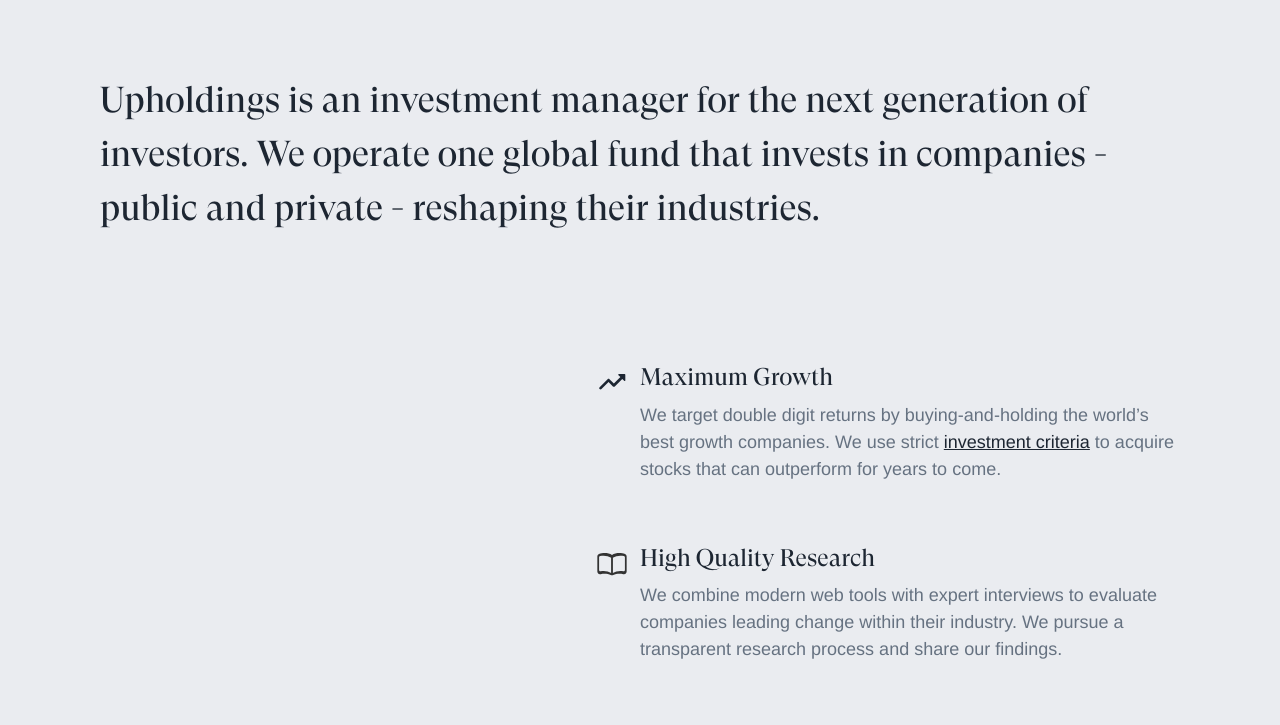
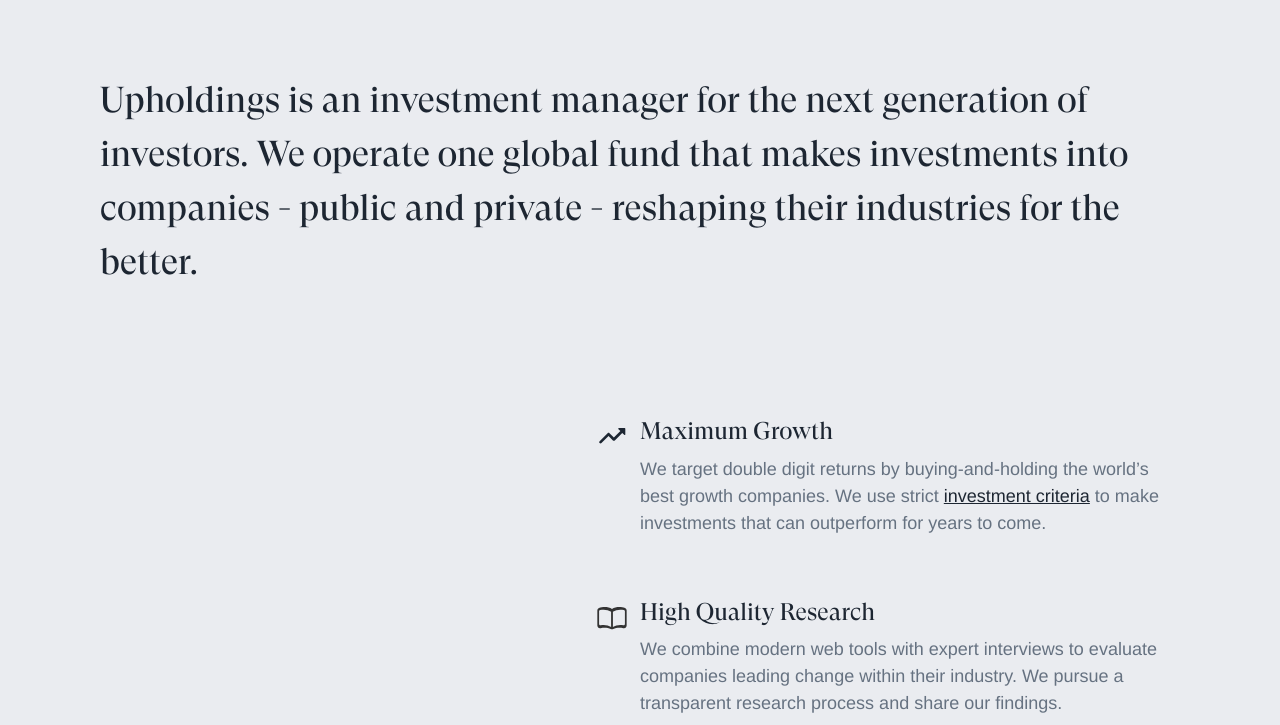
Before and after one commit to willanderson/Upholdings, a Jekyll site: the page built from index.md, in a window 1280 px wide and 900 px high, scrolled down 729 px, cut to the strip 175-900 px from the top of the window. Built offline with Jekyll 4.4.1, drawn with Linux system fonts in a browser that asks for light colours; nearby versions of some CDN libraries; some web fonts are replaced; comment, search, counter and statistics services are not loaded; some of the changed text lies outside the part shown.

Commit message:
Updated Index

```diff
--- a/index.md
+++ b/index.md
@@ -5,19 +5,19 @@
   body: Grow your hard-earned wealth by investing into the best companies building
     our future.
 manifesto: Upholdings is an investment manager for the next generation of investors.
-  We operate one global fund that invests in companies - public and private - reshaping
-  their industries.
+  We operate one global fund that makes investments into companies - public and private
+  - reshaping their industries for the better.
 differenceA_h3: Maximum Growth
 differenceA_p: We target double digit returns by buying-and-holding the world’s best
-  growth companies. We use strict <a href="#criteria">investment criteria</a> to acquire
-  stocks that can outperform for years to come.
+  growth companies. We use strict <a href="#criteria">investment criteria</a> to make
+  investments that can outperform for years to come.
 differenceB_h3: High Quality Research
 differenceB_p: We combine modern web tools with expert interviews to evaluate companies
   leading change within their industry. We pursue a transparent research process and
   share our findings.
 differenceC_h3: Low Cost
 differenceC_p: We charge the lowest fees of any comparable investment manager. And
-  low turnover in our holdings means improved tax efficiency for all of our investors.
+  low turnover in our investments means improved tax efficiency for all of our investors.
 approachA_h3: Globally Sourced
 approachA_p: We scour the world for market leading multi-billion-dollar companies,
   and target those that can sell well beyond their own borders.
@@ -39,9 +39,9 @@
 bio: |-
   Robert founded Upholdings in 2019 to generate benchmark beating returns for the next generation of investors.
 
-  He began his career working with Roger McNamee, helping to scout through new opportunities created by the internet. He then joined Everlane to help grow an online-first retailer into an internationally recognized brand.
+  He began his career working with Roger McNamee, helping to scout through new investment opportunities created by the internet. He then joined Everlane to help grow an online-first retailer into an internationally recognized brand.
 
-  The best online businesses deliver a higher standard of transparency, quality, and price. Upholdings was borne out of the opportunity to do exactly that with investing.
+  The best online businesses deliver a higher standard of transparency, quality, and price. Upholdings was borne out of the opportunity to do exactly that for investments.
 
   Upholdings' flagship fund will open to additional investors in 2020. For more details, contact us below.
 footer:
```
